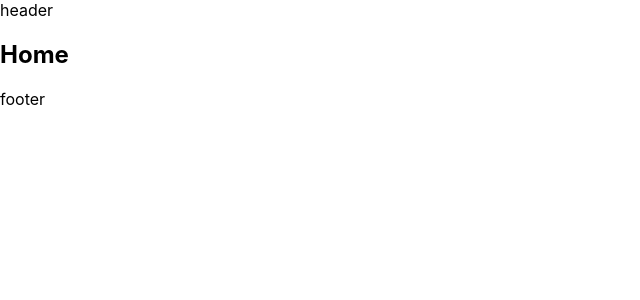
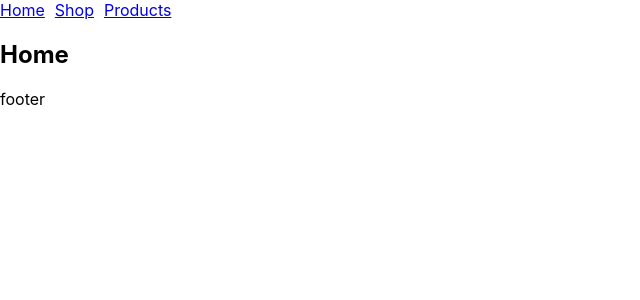
Before and after one commit to Hamid1021/TrainingReact.js, a React (Create React App) app in the folder my-first-app/: page / in a window 1280 px wide. Shown: the top 300 px of the page, without its empty margins (0-640 px from the left). Built offline with nearby package versions, Linux system fonts and the light colour scheme.

Commit message:
simple products list in react

```diff
--- a/my-first-app/src/App.tsx
+++ b/my-first-app/src/App.tsx
@@ -1,19 +1,25 @@
 import React, { useState } from 'react';
 import logo from './logo.svg';
 import './App.css';
-import { Routes, Route, useParams } from 'react-router-dom';
+import { Routes, Route, useParams, Link } from 'react-router-dom';
 
 const App: React.FC = () => {
 
     return (
         <div>
-            <header>header</header>
+            <header>
+                <nav style={{ display: "flex", flexDirection: "row", gap: "10px" }}>
+                    <Link to={"/"}>Home</Link>
+                    <Link to={"/shop/"}>Shop</Link>
+                    <Link to={"/products/"}>Products</Link>
+                </nav>
+            </header>
             <main>
                 <Routes>
-                    <Route path='/' element={ <Home /> }/>
-                    <Route path='/shop' element={ <Shop /> }/>
-                    <Route path='/products/' element={ <Products /> }/>
-                    <Route path='/products/:id' element={ <Products /> }/>
+                    <Route path='/' element={<Home />} />
+                    <Route path='/shop/' element={<Shop />} />
+                    <Route path='/products/' element={<Products />} />
+                    <Route path='/products/:id' element={<Products />} />
                 </Routes>
             </main>
             <footer>footer</footer>
@@ -30,12 +36,103 @@ const Shop = () => {
 }
 
 const Products = () => {
-    const {id} = useParams<"id">();
+    const products: Product[] = [
+        {
+            id: 1,
+            name: 'Product 1',
+            price: '$29.99',
+            image: 'https://via.placeholder.com/150',
+        },
+        {
+            id: 2,
+            name: 'Product 2',
+            price: '$19.99',
+            image: 'https://via.placeholder.com/150',
+        },
+        {
+            id: 3,
+            name: 'Product 3',
+            price: '$39.99',
+            image: 'https://via.placeholder.com/150',
+        },
+    ];
+
+    const { id } = useParams<"id">();
+
     if (id) {
-        return <h2> Pruduct {id}</h2>
+        const productId = parseInt(id, 10);
+        if (isNaN(productId)) {
+            return <h2>Invalid Product ID</h2>;
+        }
+        const product = products.find((p) => p.id === productId);
+        if (product) {
+            return (
+                <ProductCard
+                    key={product.id}
+                    name={product.name}
+                    price={product.price}
+                    image={product.image}
+                    id={product.id}
+                    is_single={true}
+                />
+            )
+        }
+        else {
+            return <h2>Product not found</h2>;
+        }
     }
-    return <h2> Pruducts</h2>
+    return (
+        <div>
+            {
+                products.map(
+                    (product) => (
+                        <ProductCard key={product.id}
+                            name={product.name}
+                            price={product.price}
+                            image={product.image}
+                            id={product.id}
+                        />
+                    )
+                )
+            }
+        </div>
+    )
 }
+
+interface Product {
+    name: string,
+    id: number,
+    price: string,
+    image: string,
+    is_single?:false | true,
+}
+
+// ProductCard component
+const ProductCard = (props:Product) => {
+    const {name} = props;
+    const {image} = props;
+    const {price} = props;
+    const {id} = props;
+    const {is_single} = props;
+
+    if (is_single){
+        return (
+            <div style={{ display: "flex", flexDirection: "row", gap: "10px", }}>
+                <img src={image} alt={name} />
+                <Link to={"/products/" + id} style={{marginTop: "30px"}}><h2>{name}</h2></Link>
+                <p style={{ marginTop: "57px", }}>{price}</p>
+            </div>
+        );
+    }
+
+    return (
+        <div style={{ display: "flex", flexDirection: "row", gap: "10px" }}>
+            <img src={image} alt={name} />
+            <Link to={"/products/" + id}><h2>{name}</h2></Link>
+            <p style={{ marginTop: "27px", }}>{price}</p>
+        </div>
+    );
+};
 
 
 export default App;
```
